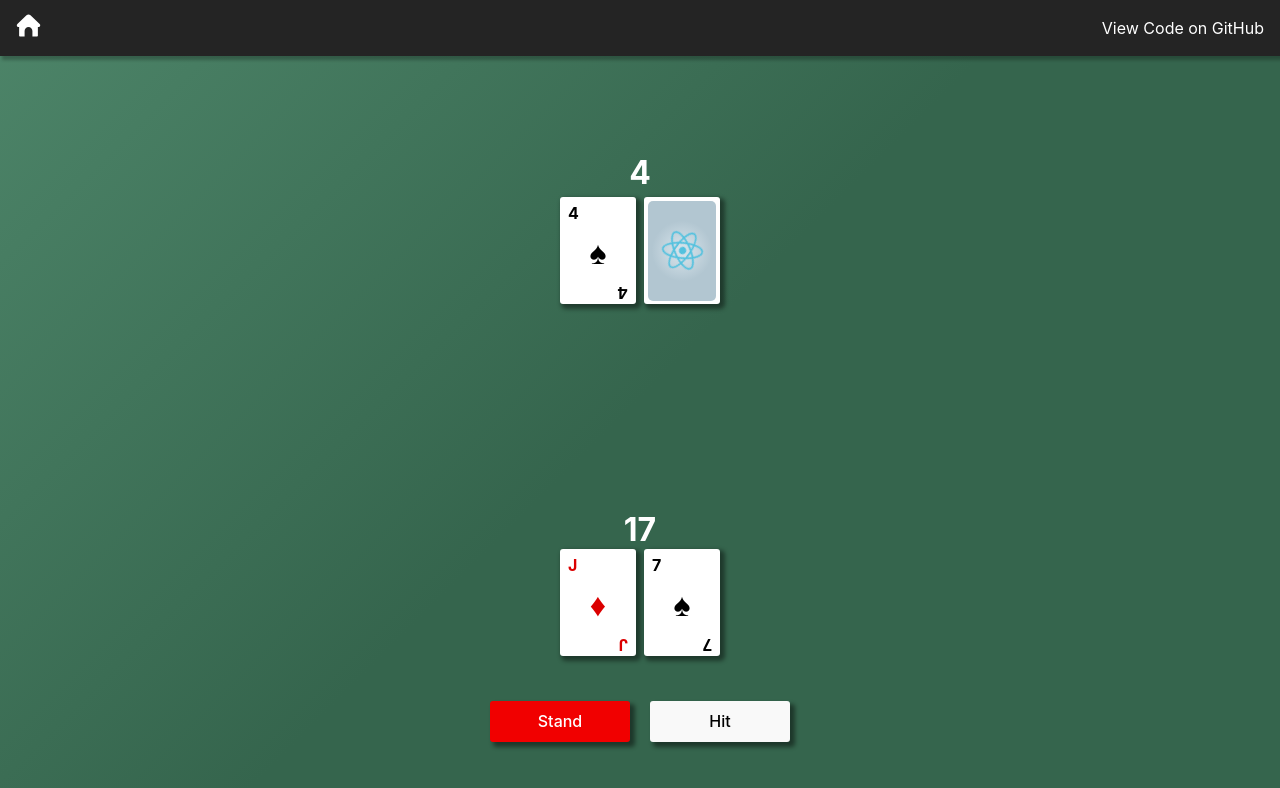
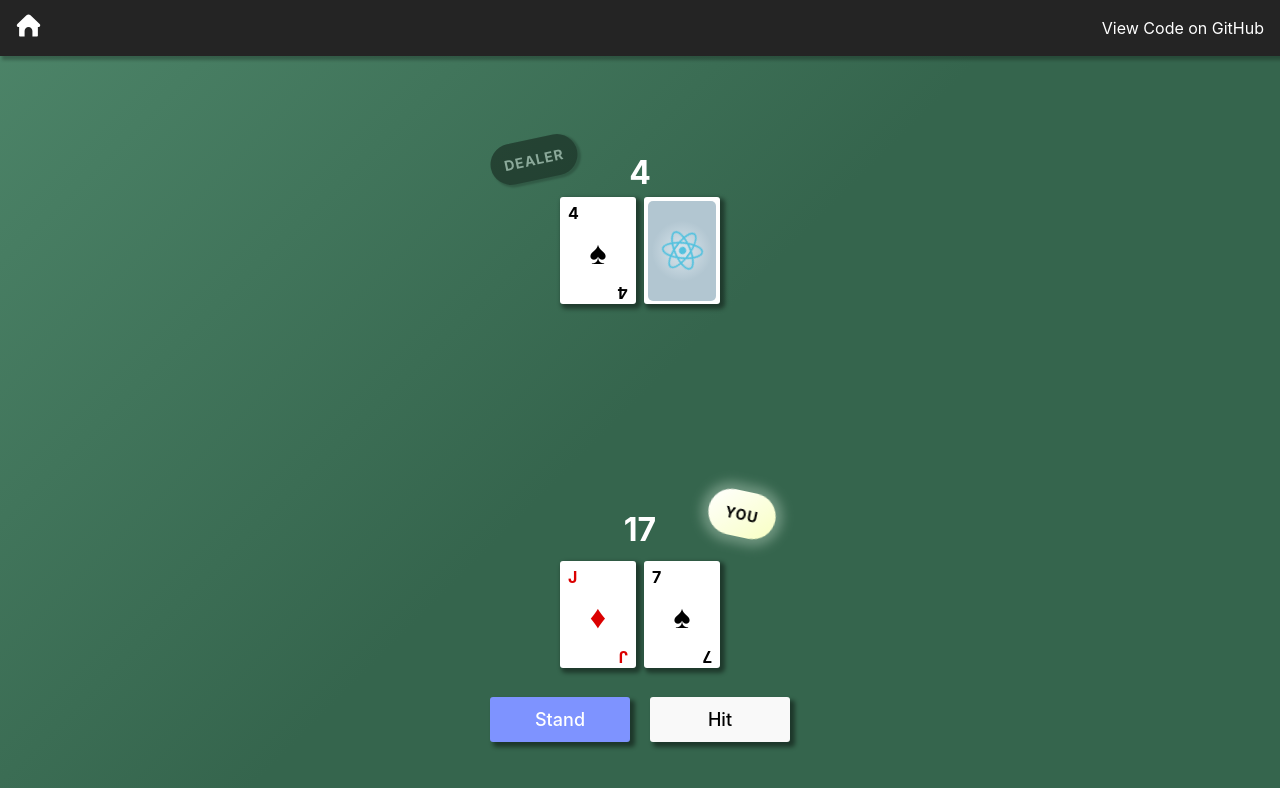
Before and after one commit to dknific/react-jack, a React (Vite) app: page / in a window 1280 px wide. Both pictures are taken after a click on the button "New Game". Shown: the top 788 px of the page. Built offline with nearby package versions, Linux system fonts and the light colour scheme.

Commit message:
008 - Added UI chips

```diff
--- a/index.html
+++ b/index.html
@@ -13,7 +13,7 @@
           <path fill="#ffffff" d="M30.854,16.548C30.523,17.43,29.703,18,28.764,18H28v11c0,0.552-0.448,1-1,1h-6v-7c0-2.757-2.243-5-5-5  s-5,2.243-5,5v7H5c-0.552,0-1-0.448-1-1V18H3.235c-0.939,0-1.759-0.569-2.09-1.451c-0.331-0.882-0.088-1.852,0.62-2.47L13.444,3.019  c1.434-1.357,3.679-1.357,5.112,0l11.707,11.086C30.941,14.696,31.185,15.666,30.854,16.548z" id="XMLID_219_"></path>
         </svg>
       </a>
-      <a href="https://github.com/dknific/particle-sim" target="_blank">View Code on GitHub</a>
+      <a href="https://github.com/dknific/react-jack" target="_blank">View Code on GitHub</a>
     </nav>
     <div id="root"></div>
     <script type="module" src="/src/main.tsx"></script>
--- a/src/App.tsx
+++ b/src/App.tsx
@@ -103,17 +103,21 @@ function App() {
     setTimeout(() => {
       document.getElementsByClassName('player-score')[0].classList.remove('is-hidden');
       document.getElementsByClassName('player-score')[1].classList.remove('is-hidden');
+      document.getElementsByClassName('dealer-chip')[0].classList.remove('is-dealers-turn');
+      document.getElementsByClassName('player-chip')[0].classList.add('is-players-turn');
+      document.getElementsByClassName('button-holder')[0].classList.remove('is-standing');
     }, 1250);
   }
 
   function handleResetGame() {
-    document.getElementsByClassName('button-holder')[0].classList.remove('is-standing');
-
     setScoreCard(EMPTY_SCORECARD);
     setPlayersHand([]);
     setDealersHand([]);
     setIsGameOver(false);
     setHasRevealed(false);
+    document.getElementsByClassName('button-holder')[0].classList.add('is-standing');
+    document.getElementsByClassName('dealer-chip')[0].classList.add('is-dealers-turn');
+    document.getElementsByClassName('player-chip')[0].classList.remove('is-players-turn');
 
     setTimeout(() => handleGameStart(), 500);
   }
@@ -160,6 +164,8 @@ function App() {
 
   function handleStandBtn() {
     document.getElementsByClassName('button-holder')[0].classList.add('is-standing');
+    document.getElementsByClassName('dealer-chip')[0].classList.add('is-dealers-turn');
+    document.getElementsByClassName('player-chip')[0].classList.remove('is-players-turn');
     let updatedDealerHand: Card[] = dealersHand.map(card => {
       const newCard: Card = { ...card, isFaceDown: false };
       return newCard;
@@ -211,6 +217,21 @@ function App() {
     }
   }
 
+  function evaluateClassHeader() {
+    switch(true) {
+      case scoreCard.user > 21:
+        return 'lose-header';
+      case scoreCard.dealer > 21:
+        return 'win-header';
+      case scoreCard.user > scoreCard.dealer:
+        return 'win-header';
+      case scoreCard.dealer > scoreCard.user:
+        return 'lose-header';
+      case scoreCard.dealer === scoreCard.user:
+        return "win-header";
+    }
+  }
+
   function evaluateResultDetails() {
     switch(true) {
       case scoreCard.user > 21:
@@ -222,7 +243,7 @@ function App() {
       case scoreCard.dealer > scoreCard.user:
         return "The dealer's hand wins.";
       case scoreCard.dealer === scoreCard.user:
-        return "I got news for ya... that means ya gay!";
+        return "Well, wouldja look at THAT!";
     }
   }
 
@@ -242,13 +263,14 @@ function App() {
             {isGameOver && (
               <div className="game-over-screen">
                 <div className="game-over-modal">
-                  <h3>{evaluateScore()}</h3>
+                  <h3 className={evaluateClassHeader()}>{evaluateScore()}</h3>
                   <p>{evaluateResultDetails()}</p>
-                  <button onClick={() => handleResetGame()}>New Game</button>
+                  <button className='new-game-button' onClick={() => handleResetGame()}>Play Again</button>
                 </div>
               </div>
             )}
             <div className='dealer-ui'>
+              <div className='dealer-chip is-dealers-turn'>DEALER</div>
               {scoreCard.dealer > 0 && (
                 <p className={`player-score ${scoreCard.dealer > 21 ? 'bust' : ''} ${dealersHand.length > 2 ? '' : 'is-hidden'}`}>{scoreCard.dealer}</p>
               )}
@@ -285,6 +307,7 @@ function App() {
               </div>
             </div>
             <div className="player-ui">
+            <div className='player-chip'>YOU</div>
             {scoreCard.dealer > 0 && (
               <p
                 className={`player-score ${scoreCard.user > 21 ? 'bust' : ''}
@@ -307,7 +330,7 @@ function App() {
                   </div>
                 ))}
               </div>
-              <div className='button-holder'>
+              <div className='button-holder is-standing'>
                 <button className='stand-button' onClick={() => handleStandBtn()}>Stand</button>
                 <button
                   className='hit-button'
--- a/src/index.css
+++ b/src/Styles.css
@@ -125,6 +125,54 @@ button:focus-visible {
   padding-bottom: 32px;
 }
 
+.dealer-chip {
+  opacity: 0.4;
+  position: absolute;
+  background: black;
+  width: 88px;
+  height: 41px;
+  display: flex;
+  align-items: center;
+  justify-content: center;
+  font-size: 14px;
+  font-weight: bold;
+  letter-spacing: 1px;
+  border-radius: 23px;
+  left: 50%;
+  margin-left: -150px;
+  margin-bottom: 124px;
+  box-shadow: 2px 2px 2px 1px #00000078;
+  transform: rotate(-12deg);
+}
+.dealer-chip.is-dealers-turn {
+  opacity: 1;
+  box-shadow: 0px 0px 11px 7px rgb(239 255 238 / 47%);
+}
+
+.player-chip {
+  opacity: 0.4;
+  position: absolute;
+  left: 50%;
+  margin-left: 68px;
+  bottom: 87%;
+  width: 68px;
+  height: 46px;
+  border-radius: 23px;
+  background: linear-gradient(135deg, rgba(255,255,255,1) 0%, rgba(248,255,194,1) 100%);;
+  color: black;
+  display: flex;
+  align-items: center;
+  justify-content: center;
+  font-size: 14px;
+  font-weight: bold;
+  letter-spacing: 1px;
+  transform: rotate(12deg);
+}
+.player-chip.is-players-turn {
+  opacity: 1;
+  box-shadow: 0px 0px 11px 7px rgb(239 255 238 / 30%);
+}
+
 .player-ui {
   display: flex;
   flex-direction: column;
@@ -236,8 +284,13 @@ button:focus-visible {
 }
 
 .stand-button {
-  background: #f10000;
+  background: #7e93ff;
   color: white;
+  font-size: 18px;
+}
+
+.hit-button {
+  font-size: 18px;
 }
 
 .game-over-screen {
@@ -251,31 +304,77 @@ button:focus-visible {
 }
 
 .game-over-modal {
-  background: white;
+  background: #ececec;
   color: black;
   width: 72%;
   margin: 229px auto 0 auto;
-  padding: 16px 8px;
   border-radius: 5px;
   box-shadow: 3px 3px 3px 1px black;
 }
 
-h3 {
+.game-over-modal > h3 {
   margin: 0;
   padding: 0;
   letter-spacing: 2px;
+  font-size: 32px;
+  border-radius: 4px 4px 0px 0;
+  padding: 4px 0;
+  background: transparent;
+  box-shadow: 2px 2px 2px 1px #000000b0;
+  transform: translate(-1px);
+
 }
+.game-over-modal > .lose-header {
+  animation: loseGlow 2s linear infinite alternate;
+}
+.game-over-modal > .win-header {
+  animation: winGlow 1s linear infinite alternate;
+}
+@keyframes loseGlow {
+  from {
+
+    background: #cf4a55;
+  } to {
+    box-shadow: 0px 0px 12px 6px rgb(255 45 45 / 90%);
+    background: #f07f88;
+  }
+}
+@keyframes winGlow {
+  from {
+    background: #1ea760;
+  } to {
+    box-shadow: 0px 0px 12px 6px rgba(132, 255, 177, 0.9);
+    background: #35ff95;
+  }
+}
+
+.game-over-modal > p {
+  margin: 22px 0;
+}
+
+.new-game-button {
+  margin-bottom: 18px;
+  box-shadow: 2px 2px 1px 1px #00000054;
+  border: 1px solid #00000036;
+}
+
 
 @media (min-width: 1024px) {
   .player-ui {
     height: 236px;
     justify-content: baseline;
   }
+
+  .player-ui > .player-score {
+    margin-bottom: -22px;
+  }
+
   .button-holder {
     width: 300px;
     margin: 0 auto;
     justify-content: space-between;
   }
+
   .game-over-modal {
     width: 320px;
   }
--- a/src/main.tsx
+++ b/src/main.tsx
@@ -1,7 +1,7 @@
 import { StrictMode } from 'react'
 import { createRoot } from 'react-dom/client'
 import App from './App.tsx'
-import './index.css'
+import './Styles.css'
 
 createRoot(document.getElementById('root')!).render(
   <StrictMode>
```
